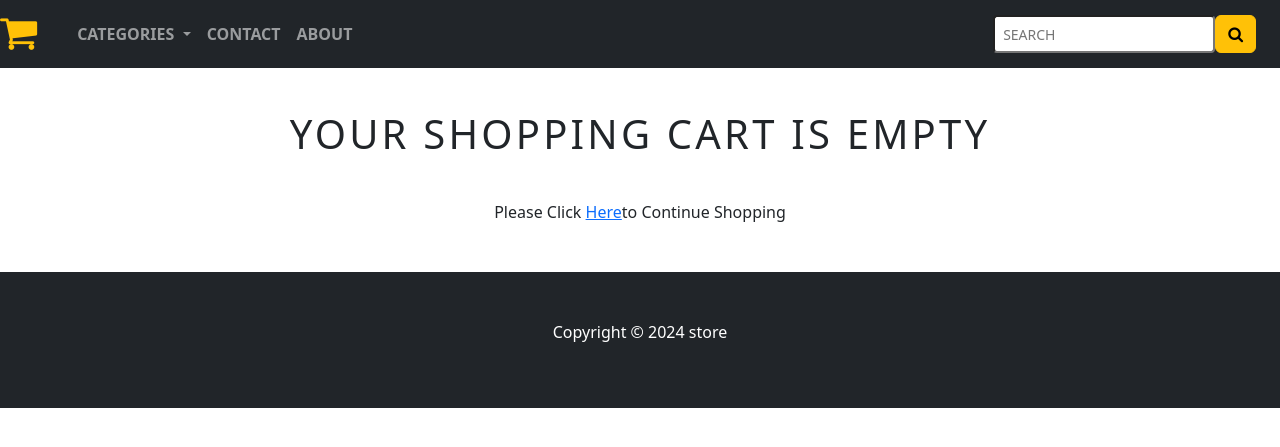
After one commit to ben199712/ecomproject, a Django app: page /cart in a window 1280 px wide. The commit adds this page. Shown: the top 447 px of the page. Run offline with Django 5.2, Linux system fonts and the light colour scheme; data comes from the database, SQL or seed files in the repository; both versions use the stored data as it was after the commit.

Commit message:
add view has been created

```diff
--- a/ecom/admin.py
+++ b/ecom/admin.py
@@ -1,6 +1,8 @@
 from django.contrib import admin
-from .models import Product, Category
+from .models import Product, Category, Cart, CartItem
 
 # Register your models here.
 admin.site.register(Product)
 admin.site.register(Category)
+admin.site.register(Cart)
+admin.site.register(CartItem)
--- a/ecom/models.py
+++ b/ecom/models.py
@@ -27,5 +27,32 @@ class Product(models.Model):
     created = models.DateTimeField(auto_now=True)
     updated = models.DateTimeField(auto_now=True)
 
+    def get_url(self):
+        return reverse('product_detail', args=[self.category.slug, self.slug])
+
     def __str__(self):
         return self.name
+
+
+class Cart(models.Model):
+    cart_id = models.CharField(max_length=250)
+    date_add = models.DateField(auto_now_add=True)
+    class meta:
+        db_table = 'Cart'
+        ordering = ['date_added']
+
+    def __str__(self):
+        return self.cart_id
+
+
+class CartItem(models.Model):
+    product = models.ForeignKey(Product, on_delete=models.CASCADE)
+    cart = models.ForeignKey(Cart, on_delete=models.CASCADE)
+    quantity = models.IntegerField()
+    active = models.BooleanField(default=True)
+
+    def sub_total(self):
+        return self.product.price * self.quantity
+
+    def __str__(self):
+        return self.product
--- /dev/null
+++ b/ecom/static/css/cart.css
@@ -0,0 +1,16 @@
+.cart_table {
+    min-width: 400px;
+    font-size: 14px;
+}
+
+.cart_head {
+    font-weight: normal;
+    text-transform: uppercase;
+    letter-spacing: 0.2em;
+    background-color: #f8f9fa !important;
+}
+
+.cart_icon {
+    text-decoration: none;
+    color: #868e96 !important;
+}
--- a/ecom/templates/base.html
+++ b/ecom/templates/base.html
@@ -8,6 +8,7 @@
     <script src="https://cdn.jsdelivr.net/npm/bootstrap@5.3.3/dist/js/bootstrap.bundle.min.js" integrity="sha384-YvpcrYf0tY3lHB60NNkmXc5s9fDVZLESaAA55NDzOxhy9GkcIdslK1eN7N6jIeHz" crossorigin="anonymous"></script>
     <link rel="stylesheet" href="https://cdnjs.cloudflare.com/ajax/libs/font-awesome/4.7.0/css/font-awesome.min.css">
     <link rel="stylesheet" href="{% static 'css/base.css' %}">
+    <link rel="stylesheet" href="{% static 'css/cart.css' %}">
     <title>ecom</title>
 </head>
 <body>
--- /dev/null
+++ b/ecom/templates/cart.html
@@ -0,0 +1,91 @@
+{% extends "base.html" %}
+
+{% load static %}
+
+{% block content %}
+{% if not cart_items %}
+  <div class="text-center">
+    <br>
+    <h1 class="text-center product-title">Your Shopping Cart Is Empty</h1>
+    <br>
+    <p class="text-center">Please Click <a href="{% url 'index' %}">Here</a>to Continue Shopping</p>
+  </div>
+{% else %}
+  <div class="text-center">
+    <br>
+    <div class="text-center fw-bold fs-4">Your Shopping Cart</div>
+    <div class="row mx-auto">
+        <div class="col-12 col-sm-12 col-md-12 col-lg-6 text-center">
+            <table class="table cart_table">
+                <thead class="cart_head">
+                    <tr>
+                        <th colspan="4">
+                            Your Items
+                        </th>
+                    </tr>
+                </thead>
+                {% for cart_item in cart_items %}
+                  <tr>
+                    <td>
+                        <a href="cart_item.product.get_url">
+                            <img src="{{cart_item.product.image.url}}" width="100px" height="100px" alt="">
+                        </a>
+                    </td>
+                    <td class="text-start">
+                        {{cart_item.product.name}}
+                        <br>
+                        SKU:{{cart_item.product.id}}
+                        <br>
+                        Unit Price: {{cart_item.product.Price}}
+                        <br>
+                        Qty: {{cart_item.product.Price}} * {{cart_item.quantity}}
+                    </td>
+                    <td>
+                        ${{cart_item.sub_total}}
+                    </td>
+                    {% if cart_item.quantity < cart_item.product.stock %}
+                        <td>
+                            &nbsp;<a href="{% url 'add_cart' cart_item.product.id %}"><i class="fa fa-plus-circle cart_icon"></i></a>
+                            &nbsp;<a href=""><i class="fa fa-minus-circle cart_icon "></i></a>
+                            &nbsp;<a href=""><i class="fa fa-trash text-danger "></i></a>
+                        </td>
+                    {% else %}
+                        &nbsp;<a href=""><i class="fa fa-minus-circle cart_icon "></i></a>
+                        &nbsp;<a href=""><i class="fa fa-trash text-danger "></i></a>
+                    {% endif %}
+                  </tr>
+                {% endfor %}
+            </table>
+        </div>
+        <div class="col-12 col-sm-12 col-md-12 col-lg-6 text-center">
+            <table class="table cart_table">
+                <thead class="cart_head">
+                    <tr>
+                        <th colspan="4">
+                            Check out
+                        </th>
+                    </tr>
+                </thead>
+                <tbody>
+                    <tr>
+                        <td>
+                            Please Review Your Cart items Before Proceeding to Payment.
+                        </td>
+                    </tr>
+                    <tr class="">
+                        <td class="text-start">
+                            Your Total Is: <strong>${{total}}</strong>
+                        </td>
+                    </tr>
+                </tbody>
+            </table>
+            <div class="mx-auto">
+                <a href="{% url 'index' %}" class="text-decoration-none">
+                    <button type="button" class="btn btn-lg btn-block bg-dark text-white">Continue Shopping</button>
+                </a>
+            </div>
+        </div>
+    </div>
+    </div>
+{% endif %}
+{% endblock content %}
--- a/ecom/templates/index.html
+++ b/ecom/templates/index.html
@@ -23,11 +23,9 @@
         {% for product in products %}
           <div class="col-9 mx-auto col-md-6 col-lg-3">
             <div class="card mb-5">
-                {% if product.image %}
+                <a href="{{product.get_url}}">
                     <img src="{{ product.image.url }}" class="card-img-top" alt="{{ product.name }}">
-                {% else %}
-                    <img src="{% static 'product-1.png' %}" class="card-img-top" alt="No image available">
-                {% endif %}
+                </a>
                 <div class="card-footer d-flex justify-content-between">
                     <p class="fw-bold mb-0">{{product.name}}</p>
                     <h5 class="text-info fst-italic mb-0">{{product.price}}</h5>
--- a/ecom/views.py
+++ b/ecom/views.py
@@ -1,5 +1,6 @@
-from django.shortcuts import render, get_object_or_404
-from .models import Category, Product
+from django.shortcuts import render, get_object_or_404, redirect
+from .models import Category, Product, Cart, CartItem
+from django.core.exceptions import ObjectDoesNotExist
 
 # Create your views here.
 def index(request, category_slug=None):
@@ -14,5 +15,46 @@ def index(request, category_slug=None):
     return render(request, 'index.html', {'category':category_page, 'products':products})
 
 
-def product(request):
-    return render(request, 'product.html')
+def productPage(request, category_slug, product_slug):
+    try:
+        product = Product.objects.get(category__slug=category_slug, slug=product_slug)
+    except Exception as e:
+        raise e
+    return render(request, 'product.html', {'product':product})
+
+
+def _cart_id(request):
+    cart = request.session.session_key
+    if not cart:
+        cart = request.session.create()
+    return cart
+
+
+def add_cart(request, product_id):
+    product = Product.objects.get(id=product_id)
+    try:
+        cart =Cart.objects.get(cart_id=_cart_id(request))
+    except Cart.DoesNotExist:
+        cart = Cart.objects.create(cart_id=_cart_id(request))
+        cart.save()
+    try:
+        cart_item = CartItem.objects.get(product=product, cart=cart)
+        cart_item.quantity +=1
+        cart_item.save()
+    except CartItem.DoesNotExist:
+        cart_item = CartItem.objects.create(product=product, quantity=1, cart=cart)
+        cart_item.save()
+
+    return redirect('cart_detail')
+
+def cart_detail(request, total=0, counter=0, cart_items=None):
+    try:
+        cart = Cart.objects.get(cart_id=_cart_id(request))
+        cart_items = CartItem.objects.filter(cart=cart, active=True)
+        for cart_item in cart_items:
+            total += (cart_item.product.price * cart_item.quantity)
+            counter += cart_item.quantity
+    except ObjectDoesNotExist:
+        pass
+
+    return render(request, 'cart.html', dict(cart_items = cart_items, total = total, counter = counter))
--- a/ecompro/urls.py
+++ b/ecompro/urls.py
@@ -16,7 +16,7 @@ Including another URLconf
 """
 from django.contrib import admin
 from django.urls import path
-from ecom.views import index, product
+from ecom.views import index, productPage, cart_detail, add_cart
 from django.conf import settings
 from django.conf.urls.static import static
 
@@ -24,8 +24,10 @@ from django.conf.urls.static import static
 urlpatterns = [
     path('admin/', admin.site.urls),
     path('', index, name='index'),
-    path('<slug:category_slug>', index, name='products_by_category'),
-    path('product/', product, name='product'),
+    path('category/<slug:category_slug>', index, name='products_by_category'),
+    path('category/<slug:category_slug>/<slug:product_slug>', productPage, name='product_detail'),
+    path('cart/add/<int:product_id>,', add_cart, name='add_cart'),
+    path('cart', cart_detail, name='cart_detail'),
 ]
 
 
```
Also changed, not shown: ecom/templates/product.html (+9 -9 lines), db.sqlite3, ecom/migrations/0002_cart_cartitem.py (added), static/media/product/iPhoneXS.png (added).
